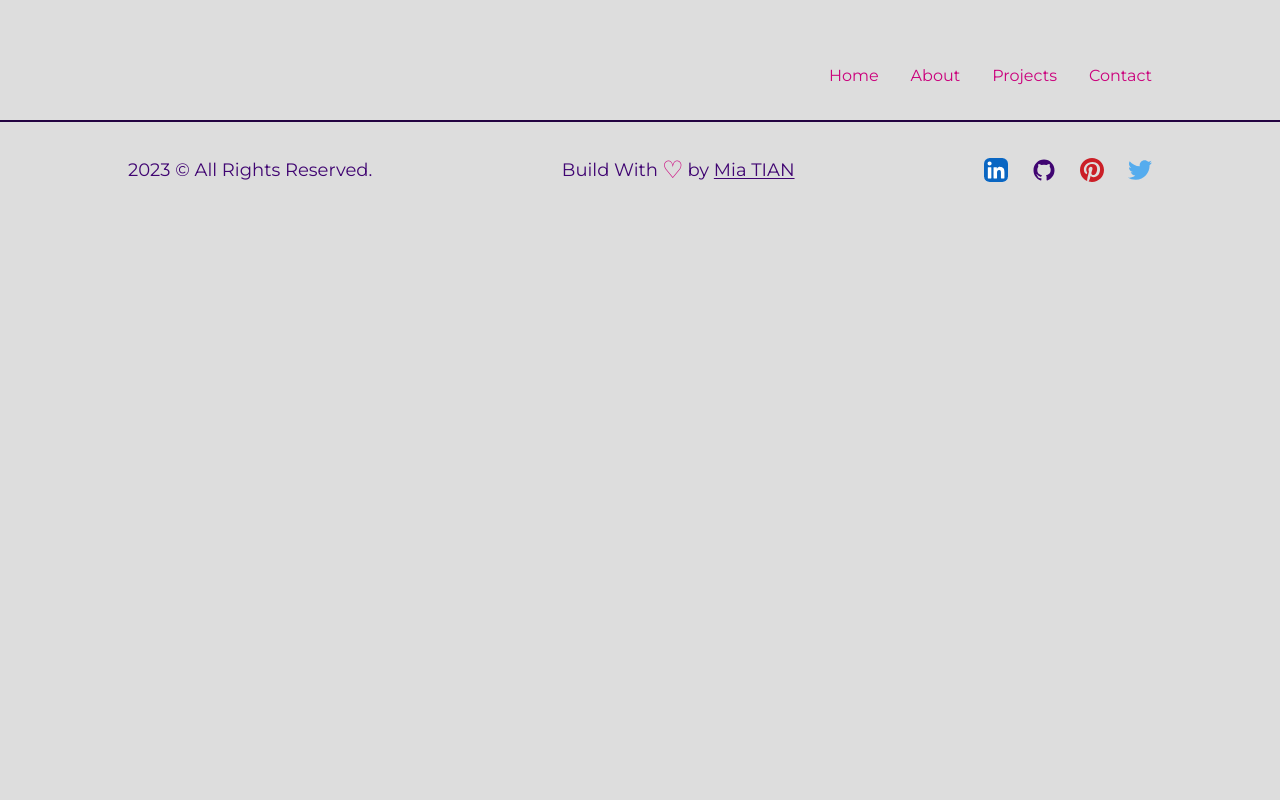
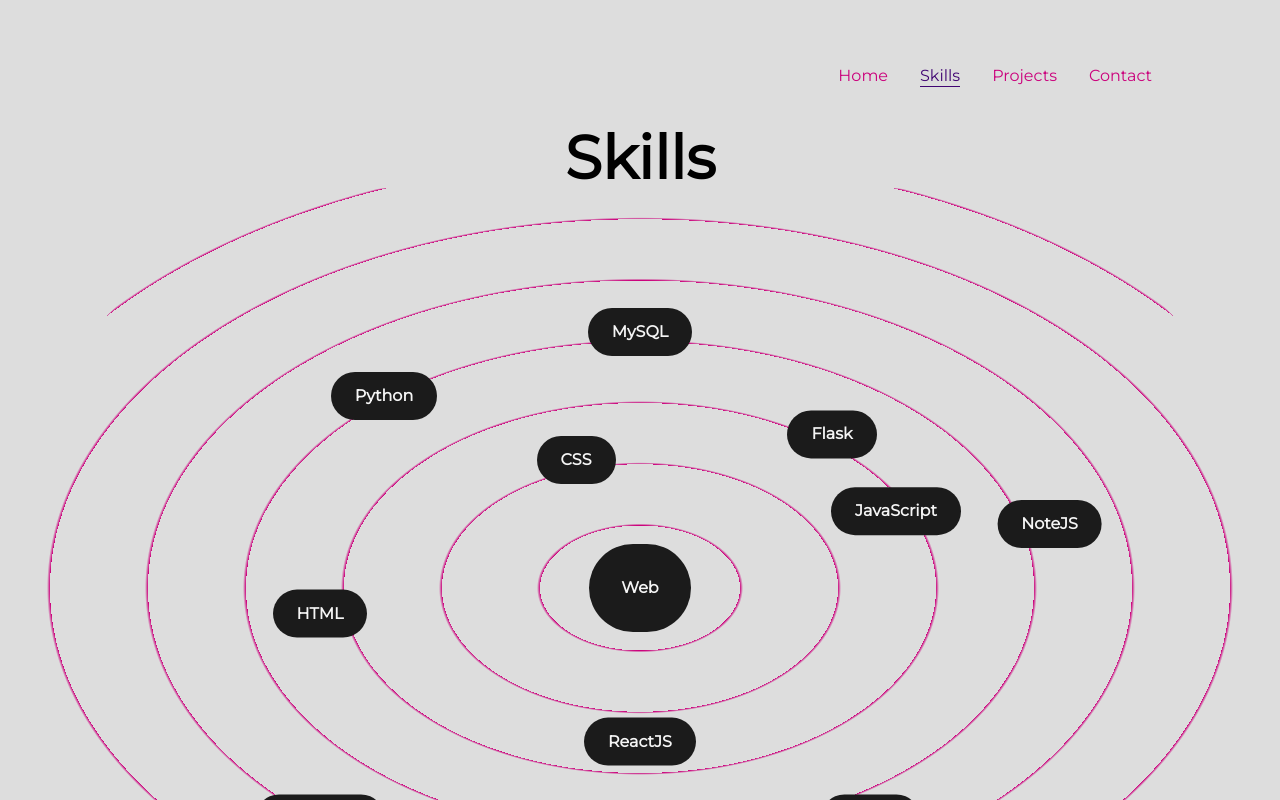
Before and after one commit to MiaTian1024/My-Portfolio, a React (Vite) app: page /skills in a window 1280 px wide. Shown: the top 800 px of the page. Built offline with nearby package versions, Linux system fonts and the light colour scheme.

Commit message:
add skills page

```diff
--- a/src/App.jsx
+++ b/src/App.jsx
@@ -1,7 +1,7 @@
 import { BrowserRouter, Route, Routes} from "react-router-dom"
 
 import { Navbar, Footer } from './components'
-import {Home, About, Contact, Projects } from './page'
+import {Home, Skills, Contact, Projects } from './page'
 
 
 const App = () => {
@@ -11,10 +11,10 @@
         <header>
           <Navbar />
         </header>
-        <main>
+        <main className="w-full min-h-screen">
           <Routes>
             <Route path="/" element={<Home />} />
-            <Route path="/about" element={<About />} />
+            <Route path="/skills" element={<Skills />} />
             <Route path="/projects" element={<Projects />} />
             <Route path="/contact" element={<Contact />} />
           </Routes>
--- a/src/components/Navbar.jsx
+++ b/src/components/Navbar.jsx
@@ -1,8 +1,7 @@
-import React, { useState } from 'react'
+import React from 'react'
 import { Link, useLocation } from 'react-router-dom'
 import {motion} from 'framer-motion'
 
-import { navLinks } from '../constants'
 import { logo, menu, close } from '../assets'
 
 const CustomLink = ({href, title, className=""}) => {
@@ -19,10 +18,6 @@
   )
 }
 const Navbar = () => {
-
-  const [active, setActive] = useState('')
-  const [toggle, setToggle] = useState(false)
-
 
   return (
     <div className= "w-full sm:px-32 px-16 py-8 mt-8 font-medium flex items-center justify-end" >
@@ -41,40 +36,10 @@
 
       <nav>
         <CustomLink href="/" title="Home" className='mr-4'/>
-        <CustomLink href="/about" title="About" className='mx-4'/>
+        <CustomLink href="/skills" title="Skills" className='mx-4'/>
         <CustomLink href="/projects" title="Projects" className='mx-4' />
         <CustomLink href="/contact" title="Contact" className='ml-4'/>
       </nav>
-
-
-         <div className='sm:hidden flex flex-1 justify-end items-center'>
-           <img
-            src={toggle ? close : menu}
-            alt="menu"
-            className='w-[28px] h-[28px] object-contain cursor-pointer'
-            onClick={() => setToggle(!toggle)}
-           />
-
-         <div className={`${!toggle ? 'hidden' : 'flex' } p-6 black-gradient absolute top-20 right-0 mx-4 my-2 min-w-[140px] z-10 rounded-xl`}>
-            <ul className='list-none flex justify-end items-start flex-col gap-4'>
-              {navLinks.map((link) => (
-                <li
-                  key={link.id}
-                  className={`${active === link.title ? "text-tertiary" : "text-secondary"}
-                    font-poppins font-bold cursor-pointer text-[16px]`}
-                    onClick={() => {
-                      setToggle(!toggle)
-                      setActive(link.title)}}
-                >
-                  <a href={`#${link.id}`}>{link.title}</a>
-                </li>
-              ))}
-            </ul>
-
-         </div>
-
-         </div>
-
 
     </div>
   )
--- a/src/constants/index.js
+++ /dev/null
@@ -1,19 +0,0 @@
-export const navLinks = [
-    {
-      id:"",
-      title:"Home",
-    },
-    {
-      id: "about",
-      title: "About",
-    },
-    {
-      id: "projects",
-      title: "Projects",
-    },
-    {
-      id: "contact",
-      title: "Contact",
-    },
-
-  ];
--- a/src/page/About.jsx
+++ /dev/null
@@ -1,31 +0,0 @@
-import React from 'react';
-import { Canvas } from '@react-three/fiber';
-import { OrbitControls, PerspectiveCamera, RenderTexture } from '@react-three/drei';
-
-const About = () => {
-  return (
-    <div className='w-full h-full'>
-      <Canvas>
-       <OrbitControls enableZoom={false} />
-       <ambientLight intensity={1} />
-       <directionalLight position={[2,2,2]} />
-         <mesh>
-           <boxGeometry args={[2,2,2]} />
-           <meshStandardMaterial>
-            <RenderTexture attach="map">
-              <PerspectiveCamera
-                makeDefaule
-                positon={[0,0,2]}
-              />
-              <color attach="background" args={["pink"]} />
-
-            </RenderTexture>
-           </meshStandardMaterial>
-         </mesh>
-      </Canvas>
-
-    </div>
-  );
-}
-
-export default About;
--- a/src/page/Contact.jsx
+++ b/src/page/Contact.jsx
@@ -1,8 +1,11 @@
 import React from 'react'
+import { AnimatedText } from '../components'
 
 const Contact = () => {
   return (
-    <div>Contact</div>
+    <div className=''>
+      <AnimatedText text="Passion Fuels Purpose!" />
+    </div>
   )
 }
 
--- a/src/page/Home.jsx
+++ b/src/page/Home.jsx
@@ -6,7 +6,7 @@
 
 const Home = () => {
   return (
-    <div className='py-10 w-full min-h-screen'>
+    <div className='py-10'>
       <div className='flex sm:flex-row flex-col items-center justify-between w-full h-full z-0 sm:px-32 px-16'>
 
         <div className='sm:w-2/5 w-full'>
--- /dev/null
+++ b/src/page/Skills.jsx
@@ -0,0 +1,49 @@
+import React from 'react';
+import { motion } from 'framer-motion';
+
+const Skill =({name, x, y}) => {
+  return (
+    <motion.div className='flex items-center justify-center rounded-full font-semibold bg-dark text-light py-3 px-6
+          shadow-dark cursor-pointer absolute '
+          whileHover={{scale:1.05}}
+          initial={{x:0, y:0}}
+          animate={{x:x, y:y}}
+          transition={{duration: 1.5}}
+          viewport={{once: true}}
+
+        >
+          {name}
+        </motion.div>
+  )
+
+}
+
+const Skills = () => {
+  return (
+    <>
+      <h2 className='font-bold text-6xl mt-2 w-full text-center'>Skills</h2>
+      <div className="w-full min-h-screen relative flex items-center justify-center rounded-full bg-circularLight">
+        <motion.div className='flex items-center justify-center rounded-full font-semibold bg-dark text-light p-8 shadow-dark cursor-pointer'
+          whileHover={{scale:1.05}}
+        >
+          Web
+        </motion.div>
+
+        <Skill name="HTML" x="-25vw" y="2vw" />
+        <Skill name="CSS" x="-5vw" y="-10vw" />
+        <Skill name="JavaScript" x="20vw" y="-6vw" />
+        <Skill name="ReactJS" x="0vw" y="12vw" />
+        <Skill name="Python" x="-20vw" y="-15vw" />
+        <Skill name="Flask" x="15vw" y="-12vw" />
+        <Skill name="NoteJS" x="32vw" y="-5vw" />
+        <Skill name="MySQL" x="0vw" y="-20vw" />
+        <Skill name="MongoDB" x="-25vw" y="18vw" />
+        <Skill name="Figma" x="18vw" y="18vw" />
+
+
+      </div>
+    </>
+  );
+}
+
+export default Skills;
--- a/src/page/index.js
+++ b/src/page/index.js
@@ -1,11 +1,11 @@
 import Home from './Home.jsx'
 import Contact from './Contact.jsx'
-import About from './About.jsx'
+import Skills from './Skills.jsx'
 import Projects from './Projects.jsx'
 
 export {
     Home,
     Contact,
-    About,
+    Skills,
     Projects,
 }
--- a/tailwind.config.js
+++ b/tailwind.config.js
@@ -28,7 +28,7 @@
         xs: "450px",
       },
       backgroundImage: {
-        "hero-pattern": "url('/src/assets/herobg.png')",
+        circularLight: "repeating-radial-gradient(#cb017c 2px, #DDDDDD 5px, #DDDDDD 100px);",
       },
     },
   },
```
